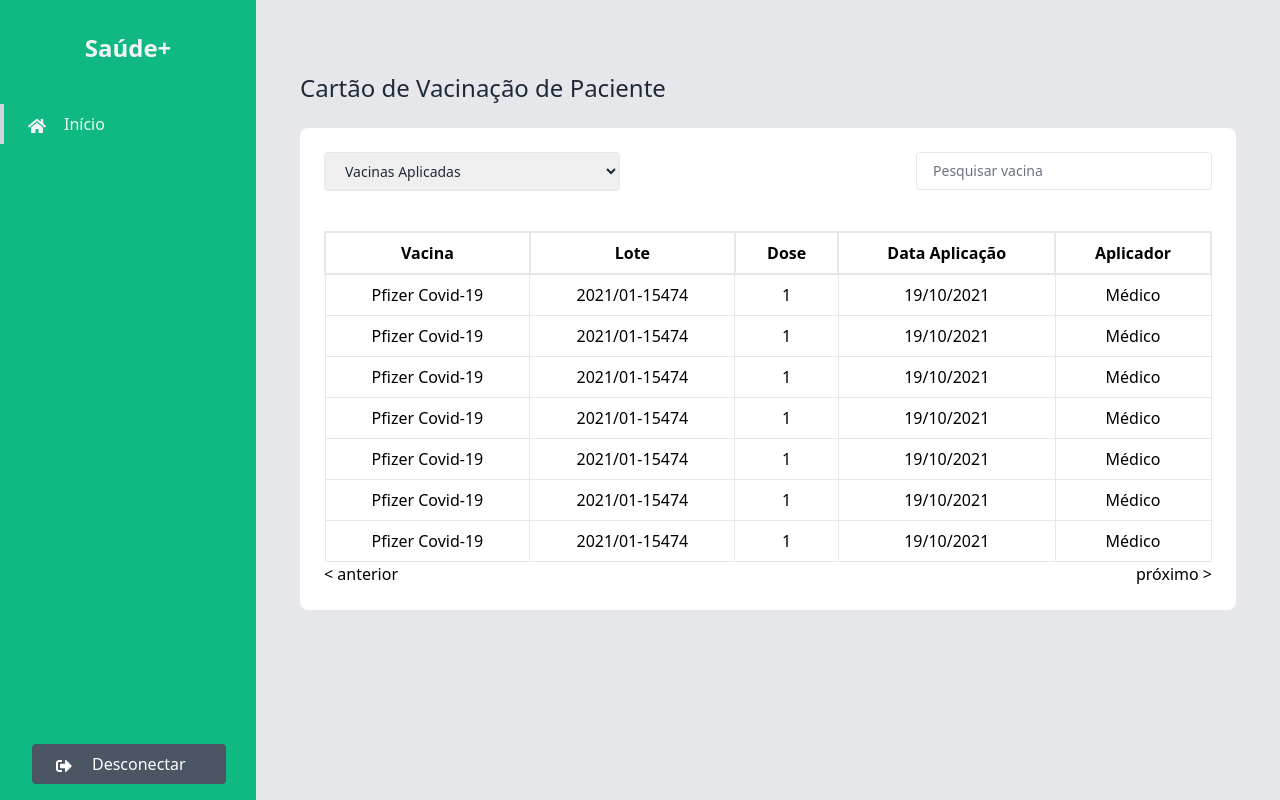
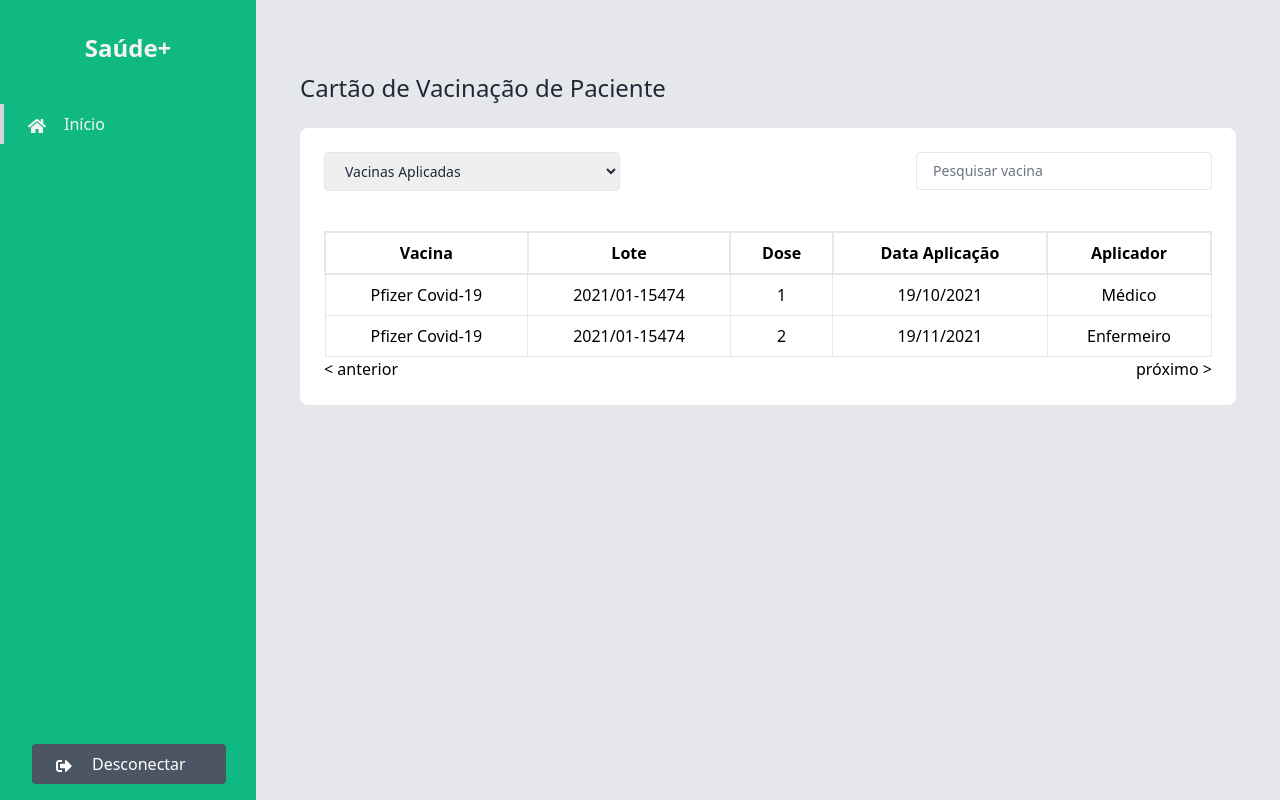
Before and after one commit to SirSavio/Eng-Trab, a Vue app in the folder frontend/: page /cartao-vacina in a window 1280 px wide. Built offline with nearby package versions, Linux system fonts and the light colour scheme; what gridjs-vue, particles.vue would draw is missing.

Commit message:
Cartãoi de vacina com persistencia local

```diff
--- a/frontend/src/views/CartaoVacina.vue
+++ b/frontend/src/views/CartaoVacina.vue
@@ -47,7 +47,7 @@
             </div>
           </div>
 
-          <form @submit.prevent="">
+          <form @submit.prevent="abrirMensagem()">
             <div class="flex-none md:flex md:space-x-4">
               <div class="w-full md:w-1/2 mb-4">
                 <label
@@ -66,8 +66,10 @@
                 <input
                   id="name"
                   name="name"
-                  type="text"
-                  placeholder=""
+                  type="number"
+                  min="1"
+                  v-model="novaVacina.dose"
+                  placeholder="Dose"
                   class="
                     text-sm
                     sm:text-sm
@@ -101,7 +103,8 @@
                   id="surname"
                   name="surname"
                   type="text"
-                  placeholder=""
+                  v-model="novaVacina.lote"
+                  placeholder="Lote"
                   class="
                     text-sm
                     sm:text-sm
@@ -121,7 +124,6 @@
 
             <div class="flex justify-center pt-2">
               <button
-              @click="abrirMensagem()"
                 class="
                   px-6
                   py-3
@@ -195,6 +197,7 @@
           </select>
           <input
             type="search"
+            v-model="searchString"
             placeholder="Pesquisar vacina"
             class="
               float-right
@@ -232,88 +235,21 @@
               </tr>
             </thead>
             <tbody v-if="!naoAplicadas">
-              <tr class="bg-white text-center">
-                <td class="border px-4 py-2">Pfizer Covid-19</td>
-                <td class="border px-4 py-2">2021/01-15474</td>
-                <td class="border px-4 py-2">1</td>
-                <td class="border px-4 py-2">19/10/2021</td>
-                <td class="border px-4 py-2">Médico</td>
-              </tr>
-              <tr class="bg-white text-center">
-                <td class="border px-4 py-2">Pfizer Covid-19</td>
-                <td class="border px-4 py-2">2021/01-15474</td>
-                <td class="border px-4 py-2">1</td>
-                <td class="border px-4 py-2">19/10/2021</td>
-                <td class="border px-4 py-2">Médico</td>
-              </tr>
-              <tr class="bg-white text-center">
-                <td class="border px-4 py-2">Pfizer Covid-19</td>
-                <td class="border px-4 py-2">2021/01-15474</td>
-                <td class="border px-4 py-2">1</td>
-                <td class="border px-4 py-2">19/10/2021</td>
-                <td class="border px-4 py-2">Médico</td>
-              </tr>
-              <tr class="bg-white text-center">
-                <td class="border px-4 py-2">Pfizer Covid-19</td>
-                <td class="border px-4 py-2">2021/01-15474</td>
-                <td class="border px-4 py-2">1</td>
-                <td class="border px-4 py-2">19/10/2021</td>
-                <td class="border px-4 py-2">Médico</td>
-              </tr>
-              <tr class="bg-white text-center">
-                <td class="border px-4 py-2">Pfizer Covid-19</td>
-                <td class="border px-4 py-2">2021/01-15474</td>
-                <td class="border px-4 py-2">1</td>
-                <td class="border px-4 py-2">19/10/2021</td>
-                <td class="border px-4 py-2">Médico</td>
-              </tr>
-              <tr class="bg-white text-center">
-                <td class="border px-4 py-2">Pfizer Covid-19</td>
-                <td class="border px-4 py-2">2021/01-15474</td>
-                <td class="border px-4 py-2">1</td>
-                <td class="border px-4 py-2">19/10/2021</td>
-                <td class="border px-4 py-2">Médico</td>
-              </tr>
-              <tr class="bg-white text-center">
-                <td class="border px-4 py-2">Pfizer Covid-19</td>
-                <td class="border px-4 py-2">2021/01-15474</td>
-                <td class="border px-4 py-2">1</td>
-                <td class="border px-4 py-2">19/10/2021</td>
-                <td class="border px-4 py-2">Médico</td>
+              <tr v-for="(vacina, index) in historico" :key="index" class="bg-white text-center">
+                <td class="border px-4 py-2">{{vacina.nome}}</td>
+                <td class="border px-4 py-2">{{vacina.lote}}</td>
+                <td class="border px-4 py-2">{{vacina.dose}}</td>
+                <td class="border px-4 py-2">{{vacina.data}}</td>
+                <td class="border px-4 py-2">{{vacina.aplicador}}</td>
               </tr>
             </tbody>
             <tbody v-else>
-              <tr class="bg-white text-center">
-                <td class="border px-4 py-2">Astrazeneca Covid-19</td>
+              <tr v-for="(vacina, index) in vacinasNaoAplicadas" :key="index" class="bg-white text-center">
+                <td class="border px-4 py-2">{{vacina.nome}}</td>
                 <td v-if="$store.state.User.user.type != 'P'" class="border px-4 py-2">
                   <button
                     type="button"
-                    @click="openVacinar = true"
-                    class="
-                      transition
-                      duration-150
-                      py-2
-                      px-4
-                      bg-green-500
-                      hover:bg-green-500
-                      text-white
-                      font-bold
-                      border-b-4 border-green-500
-                      focus:outline-none
-                      rounded
-                      w-full
-                    "
-                  >
-                    Vacinar
-                  </button>
-                </td>
-              </tr>
-              <tr class="bg-white text-center">
-                <td class="border px-4 py-2">Antirrábica</td>
-                <td v-if="$store.state.User.user.type != 'P'" class="border px-4 py-2">
-                  <button
-                    type="button"
-                    @click="openVacinar = true"
+                    @click="openVacinarModal(vacina.nome)"
                     class="
                       transition
                       duration-150
@@ -364,21 +300,24 @@ export default {
       title: "",
       type: "",
       id: undefined,
-
-      historic: [{}],
+      historico: [{nome: "Pfizer Covid-19", lote: "2021/01-15474", dose: 1, data: "19/10/2021", aplicador: "Médico"}, {nome: "Pfizer Covid-19", lote: "2021/01-15474", dose: 2, data: "19/11/2021", aplicador: "Enfermeiro"}],
+      historicoData: [{nome: "Pfizer Covid-19", lote: "2021/01-15474", dose: 1, data: "19/10/2021", aplicador: "Médico"}, {nome: "Pfizer Covid-19", lote: "2021/01-15474", dose: 2, data: "19/11/2021", aplicador: "Enfermeiro"}],
       mode: false,
 
+      vacinasNaoAplicadas: [{nome: "Astrazeneca Covid-19"}, {nome: "Antirrábica"}, {nome: "Polivalente"}],
+      vacinasNaoAplicadasData: [{nome: "Astrazeneca Covid-19"}, {nome: "Antirrábica"}, {nome: "Polivalente"}],
+      novaVacina: {nome: "", lote: "", dose: ""},
       openConfirm: false,
       openApprove: false,
-      search: "",
+      searchString: "",
 
       naoAplicadas: false,
       openVacinar: false,
+      searchString: ""
     };
   },
   async created() {
     this.type = this.$store.state.User.user.type;
-    console.log(this.type);
   },
   methods: {
     setMessage(type, title, message, time) {
@@ -397,7 +336,25 @@ export default {
     },
     abrirMensagem(){
         this.openVacinar = false;
+        let data = {
+          ...this.novaVacina, aplicador: this.type == "M" ? "Médico" : "Enfermeiro", data: new Date().toLocaleString().substring(0,10)
+        }
+
+        this.historicoData.push(data)
+        this.historico.push(data)
+
+        //Nao remover pois caso necessite de mais doses futuramente está lá (?)
+        // this.vacinasNaoAplicadas = this.vacinasNaoAplicadas.filter(vacina => {
+        //   return vacina.nome != data.nome
+        // })
+        // this.vacinasNaoAplicadasData = this.vacinasNaoAplicadasData.filter(vacina => {
+        //   return vacina.nome != data.nome
+        // })
         this.setMessage('success', 'Sucesso!', 'Vacina cadastrada com sucesso!', 3000)
+    },
+    openVacinarModal(vacinaNome){
+      this.novaVacina.nome = vacinaNome
+      this.openVacinar = true
     }
   },
   watch: {
@@ -409,6 +366,15 @@ export default {
         this.openApprove = true;
       }, 3000);
     },
+    searchString(){
+      this.historico = this.historicoData.filter(vacina => {
+        return vacina.nome.toLowerCase().indexOf(this.searchString.toLowerCase()) > -1 || vacina.lote.toLowerCase().indexOf(this.searchString.toLowerCase()) > -1 || vacina.data.toLowerCase().indexOf(this.searchString.toLowerCase()) > -1 || vacina.aplicador.toLowerCase().indexOf(this.searchString.toLowerCase()) > -1 ? vacina : undefined
+      })
+
+      this.vacinasNaoAplicadas = this.vacinasNaoAplicadasData.filter(vacina => {
+        return vacina.nome.toLowerCase().indexOf(this.searchString.toLowerCase()) > -1
+      })
+    }
   },
 };
 </script>s
```
